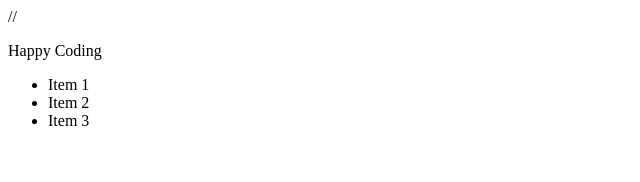
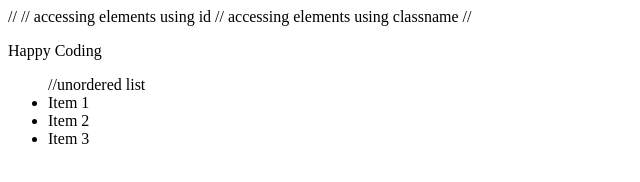
Before and after one commit to musango-willy/simple-website, a plain HTML site: page index2.html in a window 1280 px wide. Shown: the whole page, without its empty margins (0-640 px from the left). Drawn offline with Linux system fonts and the light colour scheme.

Commit message:
accessing elements using is and classname

```diff
--- a/index2.html
+++ b/index2.html
@@ -3,11 +3,18 @@
     <head>
         <meta charset="UTF-8">
         <meta name="viewport" content="width-device-width,initial-scale=1.0">
-        <title>week 7 Guru Coding</title>
+        //<title>week 7 Guru Coding</title>
+        <title>week 7</title>
     </head>
     <body>
+
+// accessing elements using id
+// accessing elements using classname
+
         //<p id="demo">Happy Coding</p>
-        <ul>
+
+        <ul>//unordered list
+
             <li class="item">Item 1</li>
             <li class="item">Item 2</li>
             <li class="item">Item 3</li>
```
